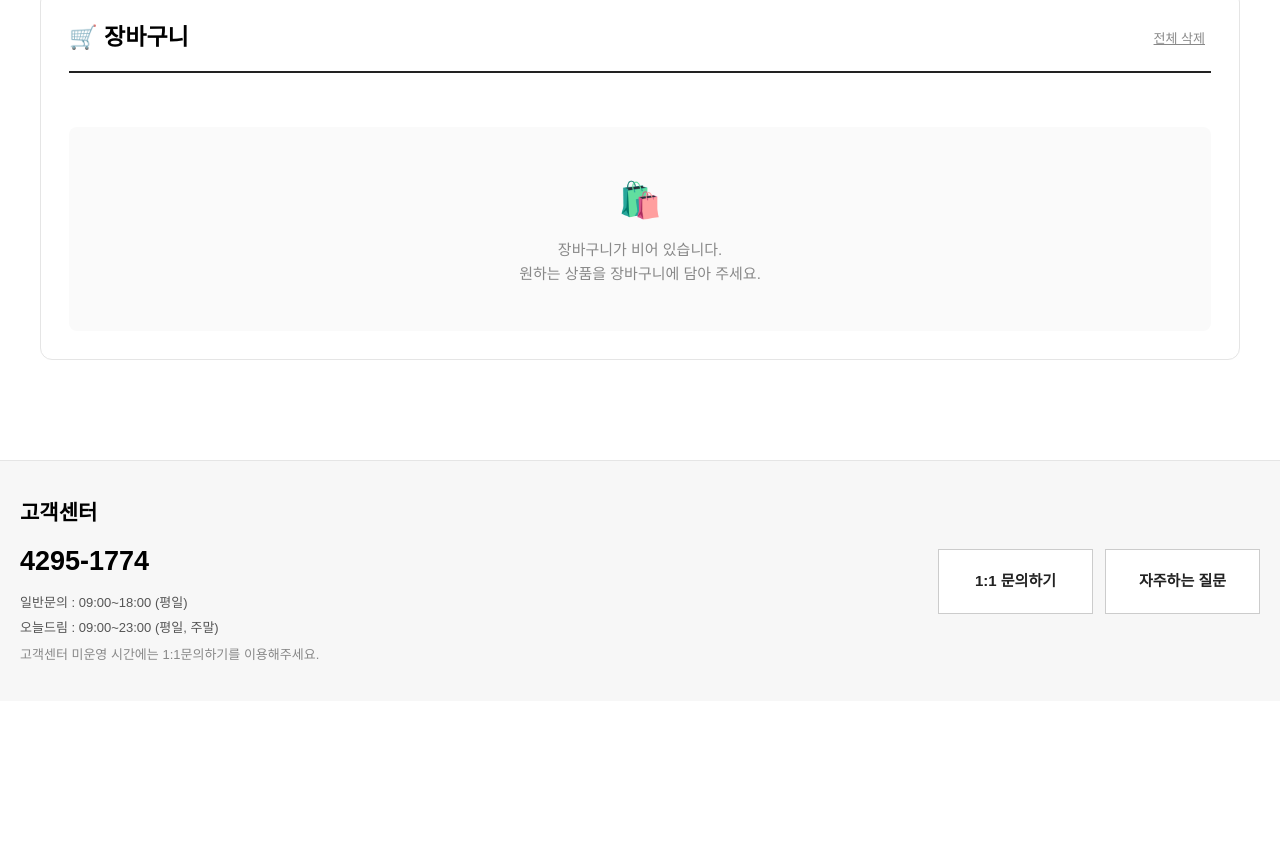
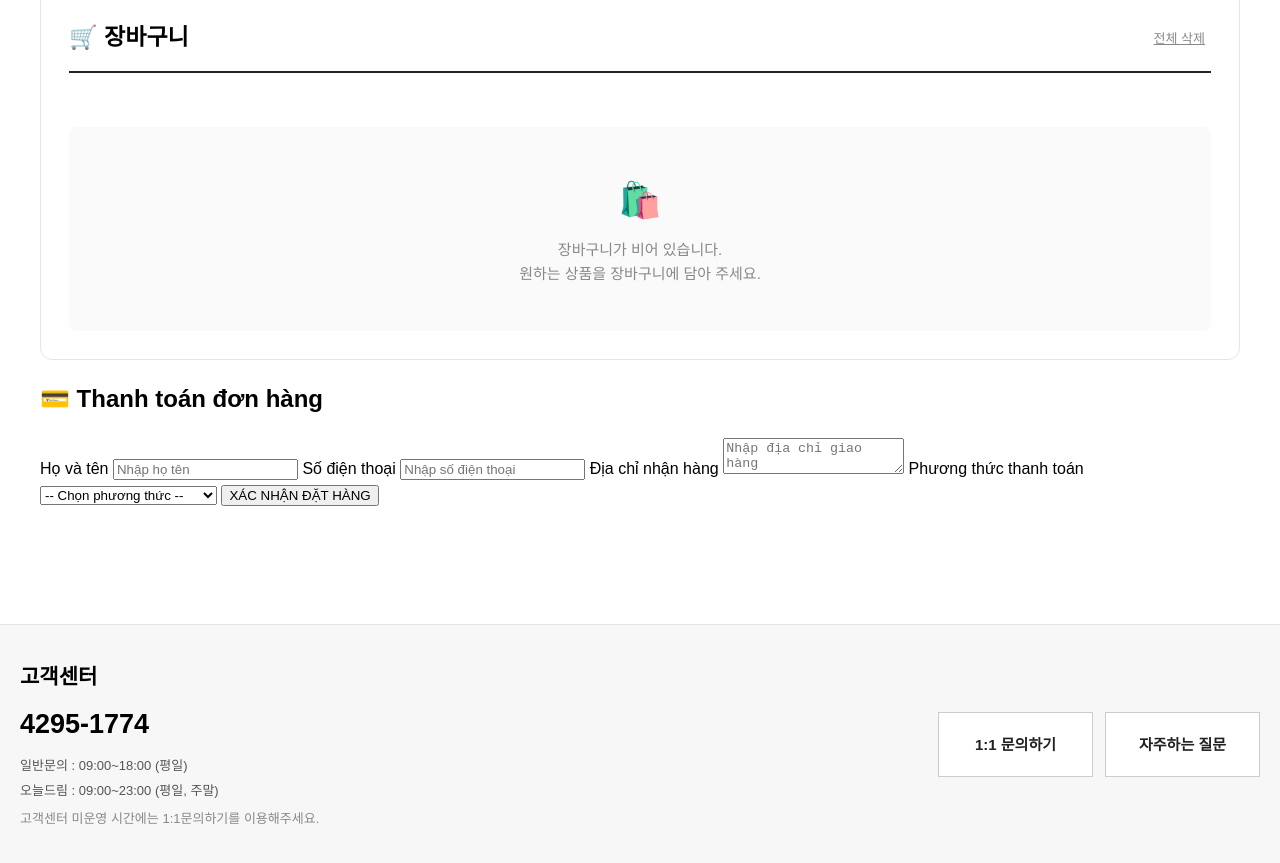
Before and after one commit to dqtr-011099/dqtr-011099.github.io, a plain HTML site: page index.html in a window 1280 px wide. Shown: the part 3159-4022 px from the top of the page. Before the commit the page ends 3860 px from the top, so only its background shows below. Drawn offline with Linux system fonts and the light colour scheme.

Commit message:
Update index.html

```diff
--- a/index.html
+++ b/index.html
@@ -969,6 +969,35 @@ button {
         </div>
     </section>
 
+
+<!-- GLOWLY CHECKOUT -->
+<section class="checkout-section" id="checkoutSection">
+    <h2>💳 Thanh toán đơn hàng</h2>
+
+    <form id="checkoutForm">
+        <label>Họ và tên</label>
+        <input type="text" id="customerName" required placeholder="Nhập họ tên">
+
+        <label>Số điện thoại</label>
+        <input type="tel" id="customerPhone" required placeholder="Nhập số điện thoại">
+
+        <label>Địa chỉ nhận hàng</label>
+        <textarea id="customerAddress" required placeholder="Nhập địa chỉ giao hàng"></textarea>
+
+        <label>Phương thức thanh toán</label>
+        <select id="paymentMethod" required>
+            <option value="">-- Chọn phương thức --</option>
+            <option value="Thẻ ngân hàng">Thẻ ngân hàng</option>
+            <option value="Chuyển khoản ngân hàng">Chuyển khoản ngân hàng</option>
+            <option value="PayPal">PayPal</option>
+            <option value="Thanh toán khi nhận hàng">Thanh toán khi nhận hàng</option>
+        </select>
+
+        <button type="submit">XÁC NHẬN ĐẶT HÀNG</button>
+        <p id="checkoutMessage"></p>
+    </form>
+</section>
+
 </main>
 
 <!-- CUSTOMER CENTER -->
```
